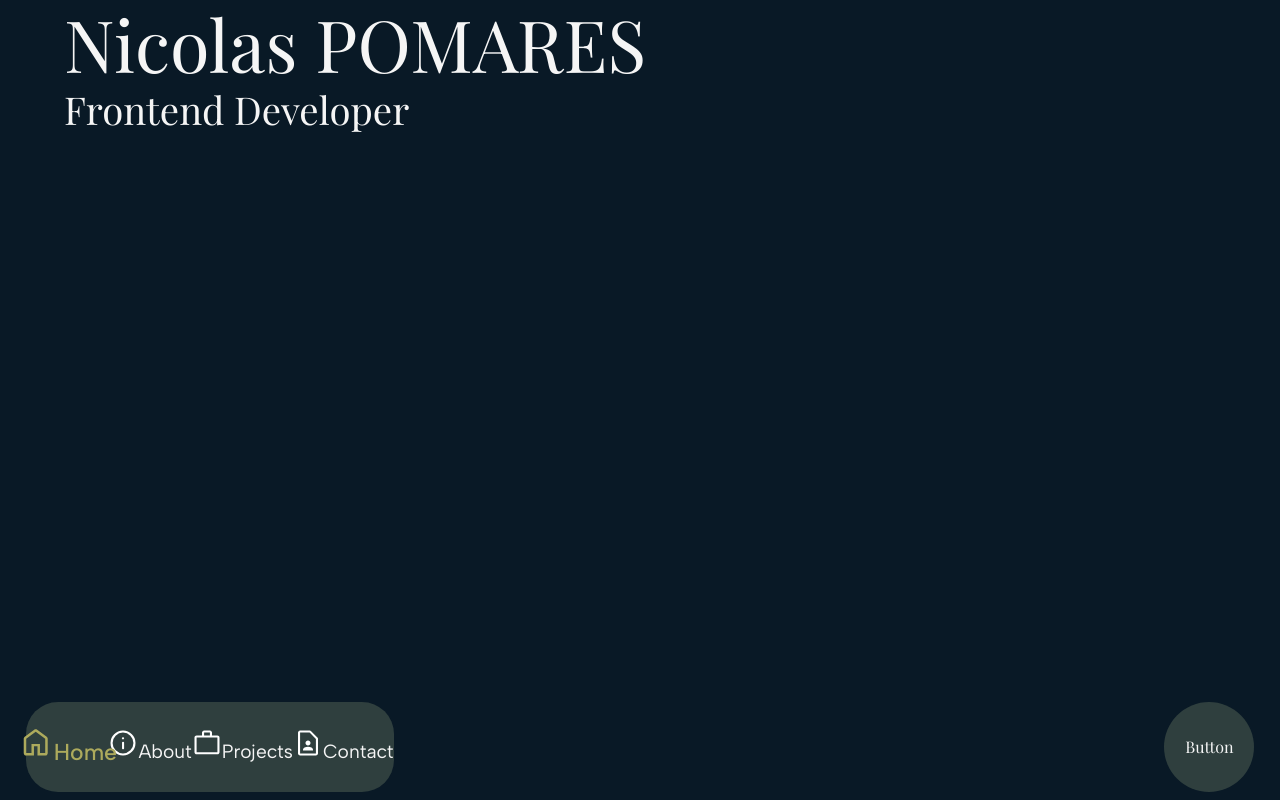
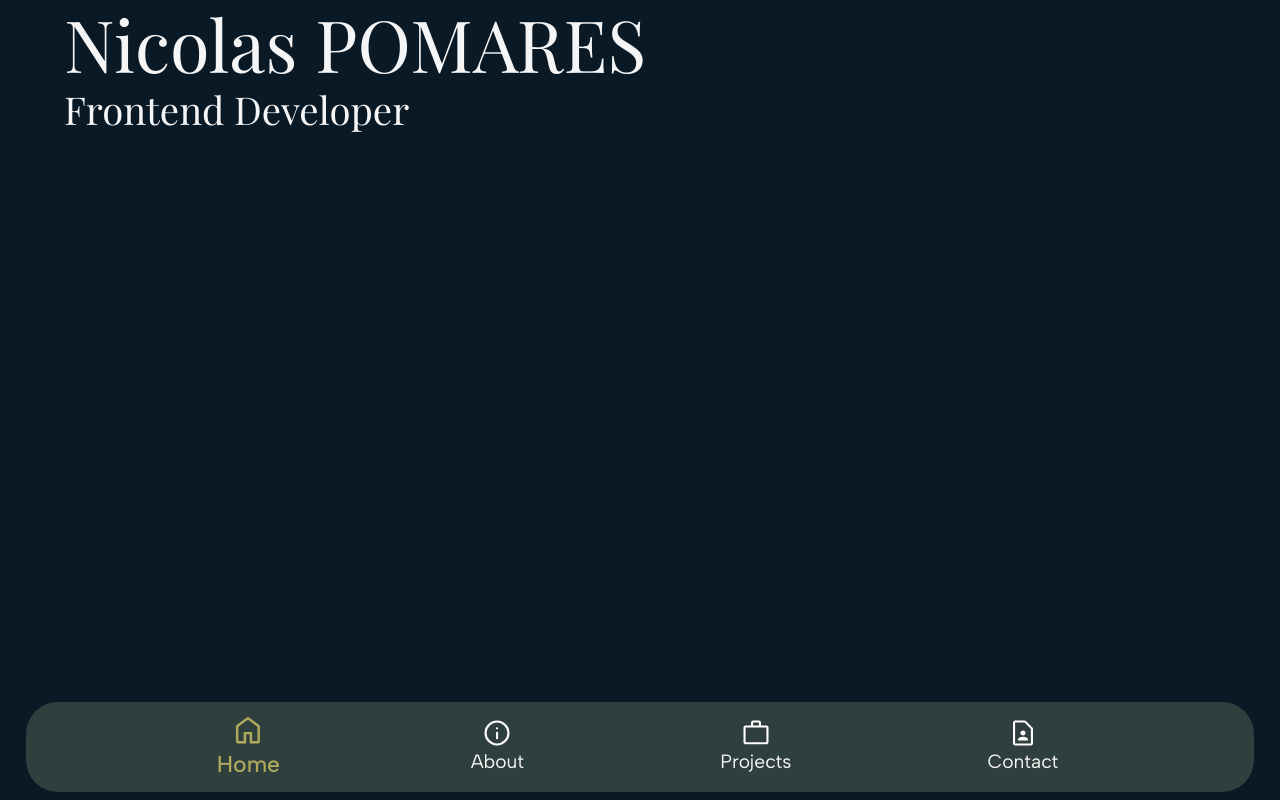
Before and after one commit to NicoPom/PORTFOLIO, a React (Vite) app: page / in a window 1280 px wide. Both pictures are taken after a click on the button "Button". Built offline with nearby package versions, Linux system fonts and the light colour scheme; the HTML template or start-up script is replaced by a standard one.

Commit message:
add button state / use classname rather than styles

```diff
--- a/src/App.jsx
+++ b/src/App.jsx
@@ -8,6 +8,7 @@ import Navbar from "./Components/Navbar";
 
 export default function App() {
   const [isNavBarOpen, setIsNavBarOpen] = React.useState(false);
+  const [isNavButtonVisible, setIsNavButtonVisible] = React.useState(true);
   const location = useLocation();
   const RoutesELements = routes.map((route) => (
     <Route key={route.path} path={route.path} element={route.element} />
@@ -15,21 +16,34 @@ export default function App() {
 
   function closeNavBar() {
     setIsNavBarOpen(false);
+
+    setTimeout(() => {
+      setIsNavButtonVisible(true);
+    }, 300);
   }
 
   function openNavBar() {
-    setIsNavBarOpen(true);
+    setIsNavButtonVisible(false);
+    setTimeout(() => {
+      setIsNavBarOpen(true);
+    }, 300);
   }
 
-  React.useEffect(() => {
-    window.addEventListener("scroll", closeNavBar);
-    return () => window.removeEventListener("scroll", closeNavBar);
-  }, []);
+  //close navbar on scroll. It can be annoying for the user actually.
+  // React.useEffect(() => {
+  //   window.addEventListener("scroll", closeNavBar);
+  //   return () => window.removeEventListener("scroll", closeNavBar);
+  // }, []);
 
   return (
     <div className="app">
       <OutsideClickHandler onOutsideClick={() => closeNavBar()}>
-        <button onClick={openNavBar}>Button</button>
+        <button
+          className={isNavButtonVisible ? "button--visible" : "button--hidden"}
+          onClick={openNavBar}
+        >
+          Button
+        </button>
         <Navbar isNavBarOpen={isNavBarOpen} />
       </OutsideClickHandler>
 
--- a/src/Components/Navbar.jsx
+++ b/src/Components/Navbar.jsx
@@ -2,29 +2,34 @@ import React from "react";
 import { NavLink } from "react-router-dom";
 
 export default function Navbar(props) {
-  const styles = {
-    visible: {
-      visibility: "visible",
-      transition: "all 0.5s",
-      transform: "translateX(0vw)",
-    },
-    hidden: {
-      visibility: "hidden",
-      transition: "all 0.5s",
-      transform: "translateX(+100vw)",
-    },
-  };
+  const navClassName = props.isNavBarOpen
+    ? "navbar--visible"
+    : "navbar--hidden";
+  const linkClassName = props.isNavBarOpen ? "link--visible" : "link--hidden";
   return (
-    <nav style={props.isNavBarOpen ? styles.visible : styles.hidden}>
-      <NavLink className="link" to="/" aria-label="Home" end>
+    <nav className={navClassName}>
+      <NavLink
+        className={"navlink" + " " + linkClassName}
+        to="/"
+        aria-label="Home"
+        end
+      >
         <img className="navbar--icon" src="img/home.svg" alt="home_icon" />
         Home
       </NavLink>
-      <NavLink className="link" to="about" aria-label="About">
+      <NavLink
+        className={"navlink" + " " + linkClassName}
+        to="about"
+        aria-label="About"
+      >
         <img className="navbar--icon" src="img/about.svg" alt="about_icon" />
         About
       </NavLink>
-      <NavLink className="link" to="projects" aria-label="Projects">
+      <NavLink
+        className={"navlink" + " " + linkClassName}
+        to="projects"
+        aria-label="Projects"
+      >
         <img
           className="navbar--icon"
           src="img/projects.svg"
@@ -32,7 +37,11 @@ export default function Navbar(props) {
         />
         Projects
       </NavLink>
-      <NavLink className="link" to="contact" aria-label="Contact">
+      <NavLink
+        className={"navlink" + " " + linkClassName}
+        to="contact"
+        aria-label="Contact"
+      >
         <img
           className="navbar--icon"
           src="img/contact.svg"
```
